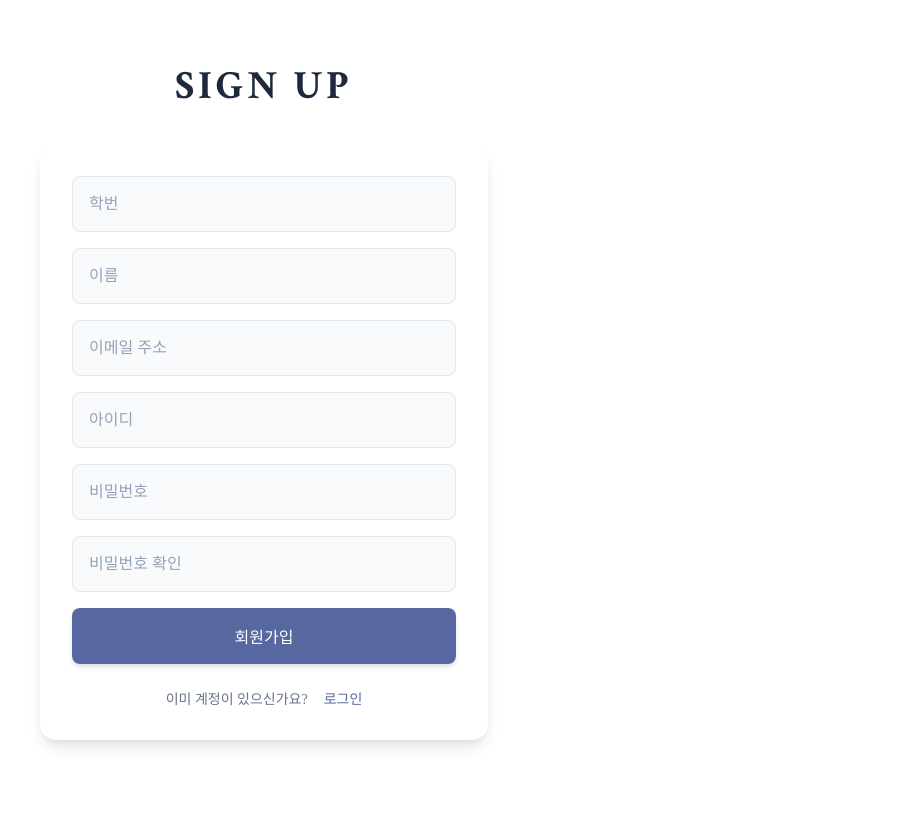
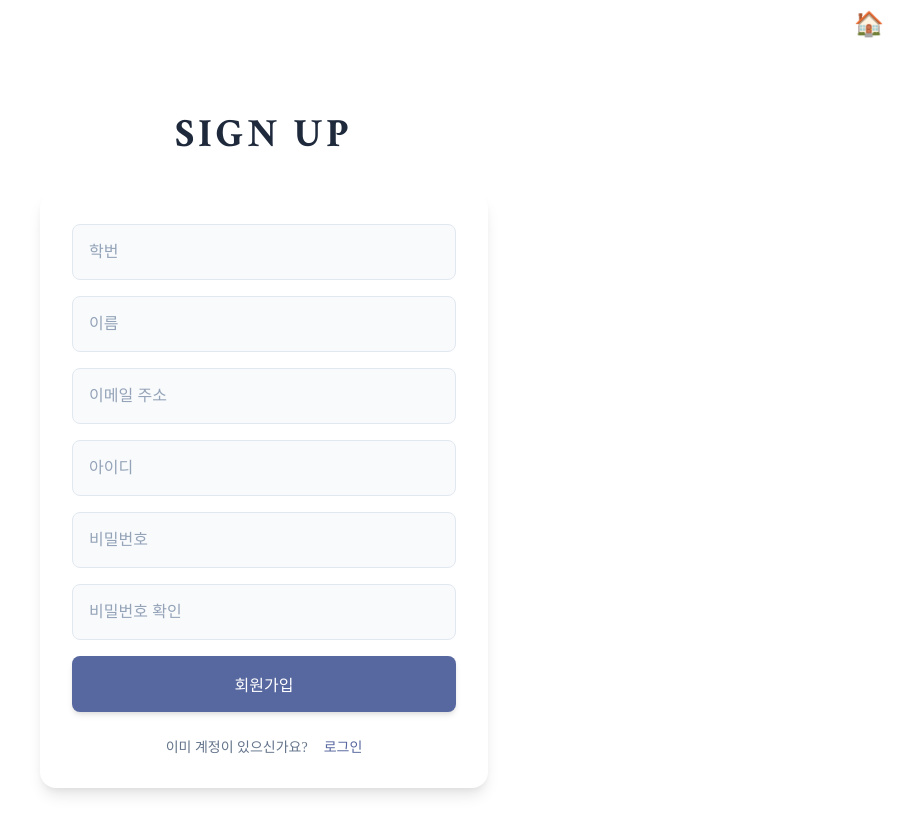
Before and after one commit to 1kkikki/1kkikki.github.io, a React (Vite) app in the folder project/frontend/: page /signup in a window 1280 px wide. Shown: the top 834 px of the page, without its empty margins (376-1280 px from the left). Before the commit the page ends 800 px from the top, so only its background shows below. Built offline with nearby package versions, Linux system fonts and the light colour scheme.

Commit message:
홈 버튼 추가, 메인페이지부터 시작

```diff
--- a/project/frontend/src/App.jsx
+++ b/project/frontend/src/App.jsx
@@ -1,20 +1,46 @@
-import { Routes, Route, Link } from "react-router-dom";
+import { Routes, Route, Link, useNavigate, Navigate } from "react-router-dom";
+
 import Home from "./pages/Home";
 import Login from "./pages/Login";
 import Signup from "./pages/SignUp";
-import Profile from "./pages/Profile";   // ✅ 변경
+import Profile from "./pages/Profile";
 import Mainpage from "./pages/Mainpage";
 
 export default function App() {
+  const navigate = useNavigate();
   return (
     <div>
+
+      <nav
+        style={{
+          padding: "10px 20px",
+          display: "flex",
+          justifyContent: "flex-end", // 오른쪽 정렬
+        }}
+      >
+        <button
+          onClick={() => navigate("/mainpage")}
+          style={{
+            background: "none",
+            border: "none",
+            fontSize: "24px",
+            cursor: "pointer",
+          }}
+          title="메인페이지로 이동"
+        >
+          🏠
+        </button>
+      </nav>
+
       <Routes>
-        <Route path="/" element={<Home />} />
+        <Route path="/" element={<Navigate to="/mainpage" replace />} />
+        <Route path="/home" element={<Home />} />
         <Route path="/login" element={<Login />} />
         <Route path="/signup" element={<Signup />} />
-        <Route path="/profile" element={<Profile />} /> {/* ✅ 변경 */}
+        <Route path="/profile" element={<Profile />} />
         <Route path="/mainpage" element={<Mainpage />} />
       </Routes>
+
     </div>
   );
 }
```
